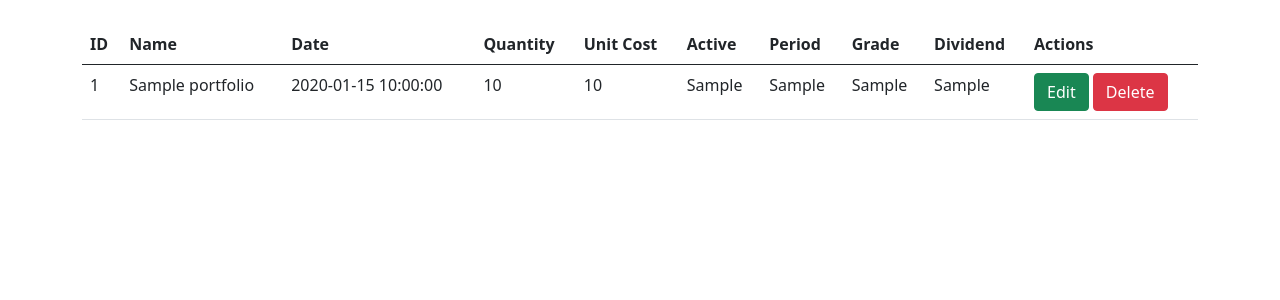
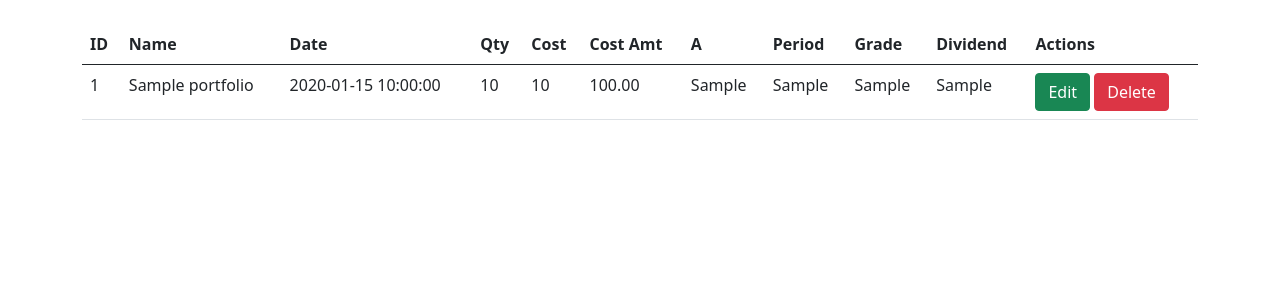
Before and after one commit to santimcs/chatgpt, a PHP site: page /read.php in a window 1280 px wide. Shown: the part 58-358 px from the top of the page. Run offline with PHP 8.4, Linux system fonts and the light colour scheme; tables that the repository leaves empty or names only in its code hold one stand-in row (values such as "Sample post").

Commit message:
23-04-30 01

```diff
--- a/create_form.php
+++ b/create_form.php
@@ -5,7 +5,6 @@
     <meta http-equiv="X-UA-Compatible" content="IE=edge">
     <meta name="viewport" content="width=device-width, initial-scale=1.0">
     <title>Create Portfolio</title>
-    <meta name="viewport" content="width=device-width, initial-scale=1">
     <link rel="stylesheet" href="https://maxcdn.bootstrapcdn.com/bootstrap/4.0.0/css/bootstrap.min.css">
     <script src="https://ajax.googleapis.com/ajax/libs/jquery/3.3.1/jquery.min.js"></script>
     <script src="https://cdnjs.cloudflare.com/ajax/libs/popper.js/1.12.9/umd/popper.min.js"></script>
--- a/read.php
+++ b/read.php
@@ -20,7 +20,7 @@ $result = $conn->query($sql);
 <body>
 <nav class="navbar navbar-expand-lg navbar-dark bg-dark">
       <div class="container-fluid">
-        <a class="navbar-brand" href="index.php">PHP CRUD OPERATION</a>
+        <a class="navbar-brand" href="read.php">PHP CRUD OPERATION</a>
         <div class="collapse navbar-collapse" id="navbarNav">
           <ul class="navbar-nav">
             <li class="nav-item">
@@ -40,9 +40,10 @@ $result = $conn->query($sql);
                     <th>ID</th>
                     <th>Name</th>
                     <th>Date</th>
-                    <th>Quantity</th>
-                    <th>Unit Cost</th>
-                    <th>Active</th>
+                    <th>Qty</th>
+                    <th>Cost</th>
+                    <th>Cost Amt</th>
+                    <th>A</th>
                     <th>Period</th>
                     <th>Grade</th>
                     <th>Dividend</th>
@@ -55,8 +56,16 @@ $result = $conn->query($sql);
                     <td><?php echo $row['id']; ?></td>
                     <td><?php echo $row['name']; ?></td>
                     <td><?php echo $row['date']; ?></td>
-                    <td><?php echo $row['qty']; ?></td>
+
+                    <?php $formatted_qty = number_format($row['qty'], 0, '.', ','); ?>
+                    <td><?php echo $formatted_qty; ?></td>
+
                     <td><?php echo $row['u_cost']; ?></td>
+
+                    <?php $cost = $row['qty'] * $row['u_cost']; ?>
+							      <?php $formatted_cost = number_format($cost, 2, '.', ','); ?>
+                    <td><?php echo $formatted_cost; ?></td>
+
                     <td><?php echo $row['active']; ?></td>
                     <td><?php echo $row['period']; ?></td>
                     <td><?php echo $row['grade']; ?></td>
```
Also changed, not shown: update.php (+22 -2 lines).
